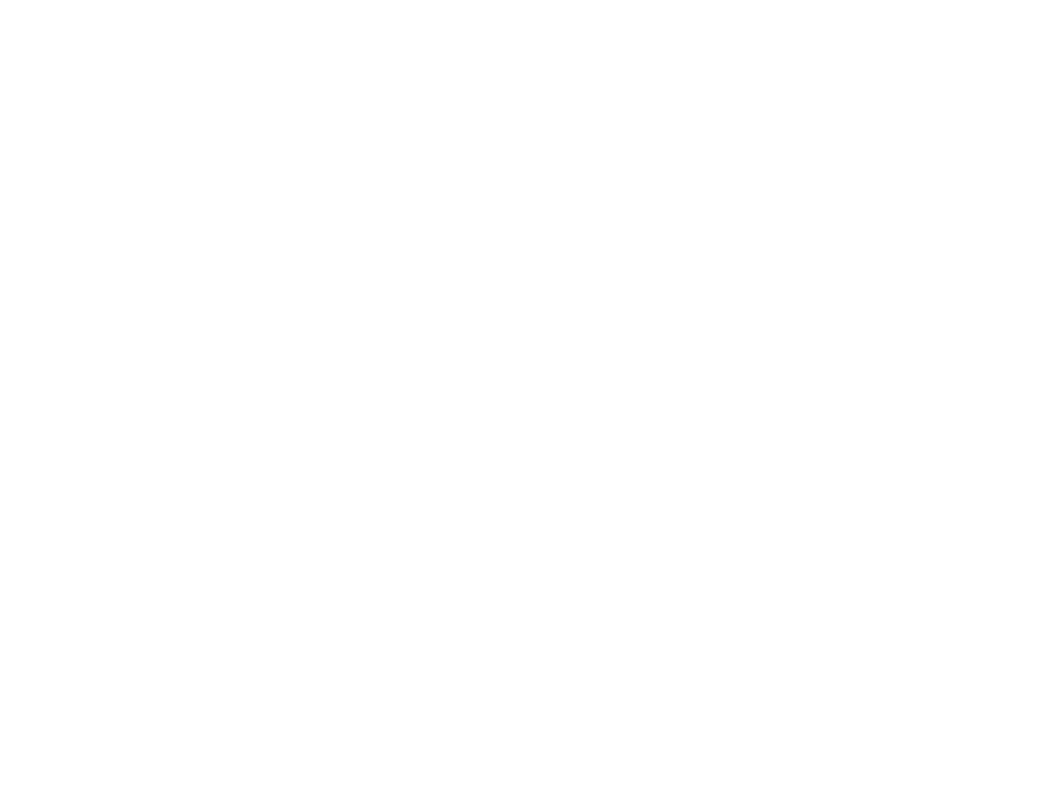
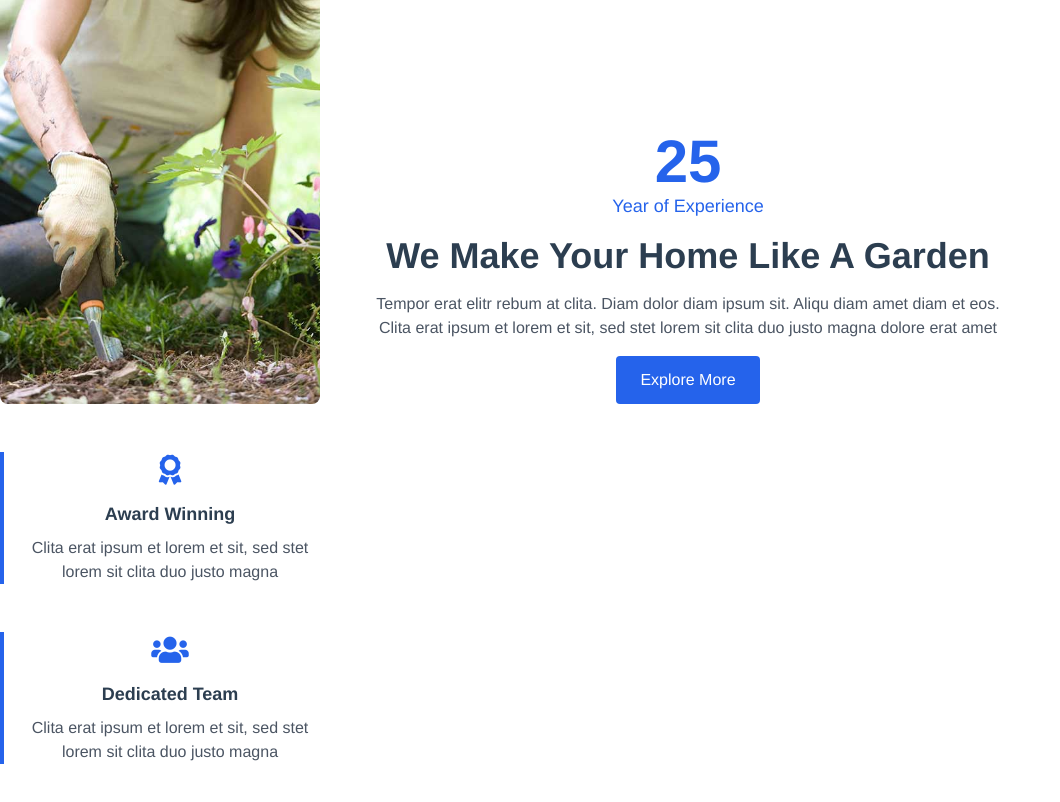
Before and after one commit to DFW-Software-Consulting/landscaping-dfw, a Vue app: page / in a window 1280 px wide. Shown: the part 580-1382 px from the top of the page, without its empty margins (0-1060 px from the left). Before the commit the page ends 800 px from the top, so only its background shows below. Built offline with nearby package versions, Linux system fonts and the light colour scheme.

Commit message:
about.vuew section to project with images and all

```diff
--- a/src/App.vue
+++ b/src/App.vue
@@ -6,6 +6,8 @@
     <NavbarComponent />
     <!-- Other components or content can be added here later -->
     <FeatureComponent />
+
+    <AboutComponent />
   </div>
 </template>
 
@@ -14,13 +16,15 @@
 import TopbarComponent from './components/Topbar.vue'
 import NavbarComponent from './components/Navbar.vue'
 import FeatureComponent from './components/Feature.vue'
+import AboutComponent from './components/About.vue'
 
 export default {
   name: 'App',
   components: {
     TopbarComponent,
     NavbarComponent,
-    FeatureComponent
+    FeatureComponent,
+    AboutComponent
   }
 }
 </script>
--- /dev/null
+++ b/src/components/About.vue
@@ -0,0 +1,63 @@
+<template>
+  <!-- About Start -->
+  <div class="w-full py-16">
+    <div class="max-w-7xl mx-auto">
+      <div class="flex flex-wrap items-end gap-12">
+        <!-- Image Section -->
+        <div class="w-full md:w-5/12 lg:w-3/12 animate-fade-in-up">
+          <img class="w-full rounded-lg" src="../assets/img/about.jpg" alt="About Us" />
+        </div>
+
+        <!-- Main Content -->
+        <div class="w-full md:w-7/12 lg:w-6/12 animate-fade-in-up">
+          <h1 class="text-6xl font-bold text-blue-600 mb-0">25</h1>
+          <p class="text-blue-600 text-lg mb-4">Year of Experience</p>
+          <h2 class="text-4xl font-semibold mb-4">We Make Your Home Like A Garden</h2>
+          <p class="text-gray-600 mb-4">
+            Tempor erat elitr rebum at clita. Diam dolor diam ipsum sit. Aliqu diam amet diam et
+            eos. Clita erat ipsum et lorem et sit, sed stet lorem sit clita duo justo magna dolore
+            erat amet
+          </p>
+          <a
+            class="inline-block bg-blue-600 text-white py-3 px-6 rounded hover:bg-blue-700 transition"
+            href=""
+            >Explore More</a
+          >
+        </div>
+
+        <!-- Info Boxes -->
+        <div class="w-full md:w-full lg:w-3/12 animate-fade-in-up">
+          <div class="grid grid-cols-1 sm:grid-cols-2 lg:grid-cols-1 gap-12">
+            <!-- Box 1 -->
+            <div class="border-l-4 border-blue-600 pl-4">
+              <i class="fa fa-award text-blue-600 text-3xl mb-3"></i>
+              <h4 class="text-lg font-semibold mb-2">Award Winning</h4>
+              <p class="text-gray-600">
+                Clita erat ipsum et lorem et sit, sed stet lorem sit clita duo justo magna
+              </p>
+            </div>
+            <!-- Box 2 -->
+            <div class="border-l-4 border-blue-600 pl-4">
+              <i class="fa fa-users text-blue-600 text-3xl mb-3"></i>
+              <h4 class="text-lg font-semibold mb-2">Dedicated Team</h4>
+              <p class="text-gray-600">
+                Clita erat ipsum et lorem et sit, sed stet lorem sit clita duo justo magna
+              </p>
+            </div>
+          </div>
+        </div>
+      </div>
+    </div>
+  </div>
+  <!-- About End -->
+</template>
+
+<script>
+export default {
+  name: 'AboutSection'
+}
+</script>
+
+<style scoped>
+/* If you have any additional custom styles for this component, add them here */
+</style>
```
